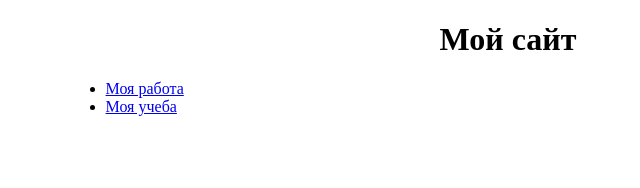
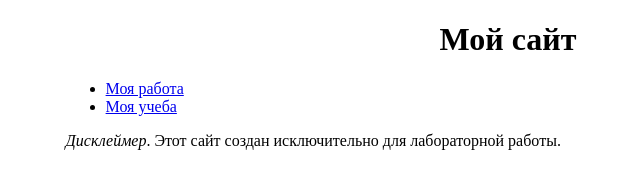
Before and after one commit to istudyatuni/site, a plain HTML site: page index.html in a window 1280 px wide. Shown: the whole page, without its empty margins (132-772 px from the left). Drawn offline with Linux system fonts and the light colour scheme.

Commit message:
Disclaimer

```diff
--- a/index.html
+++ b/index.html
@@ -14,6 +14,7 @@
 			<li><a href="work.html">Моя работа</a></li>
 			<li><a href="learning.html">Моя учеба</a></li>
 		</ul>
+		<p><i>Дисклеймер</i>. Этот сайт создан исключительно для лабораторной работы.</p>
 	</div>
 </body>
 </html>
```
